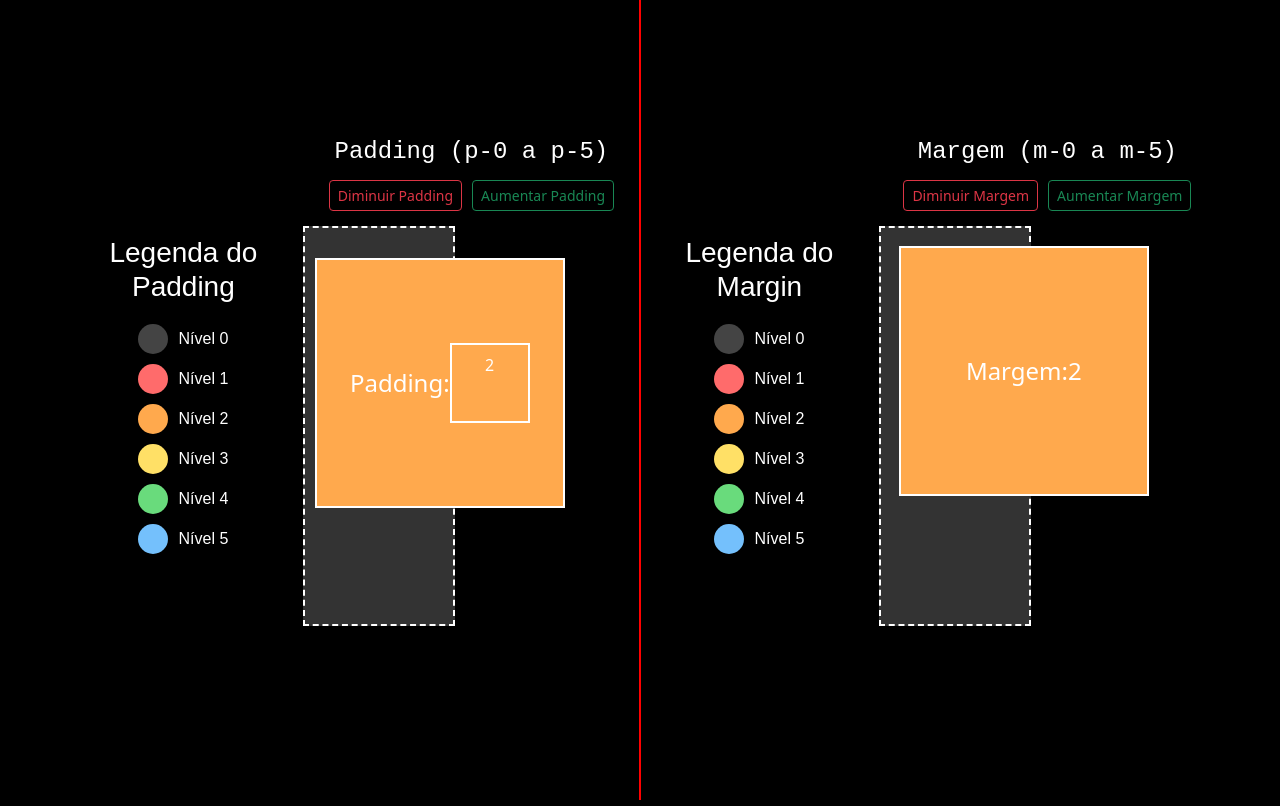
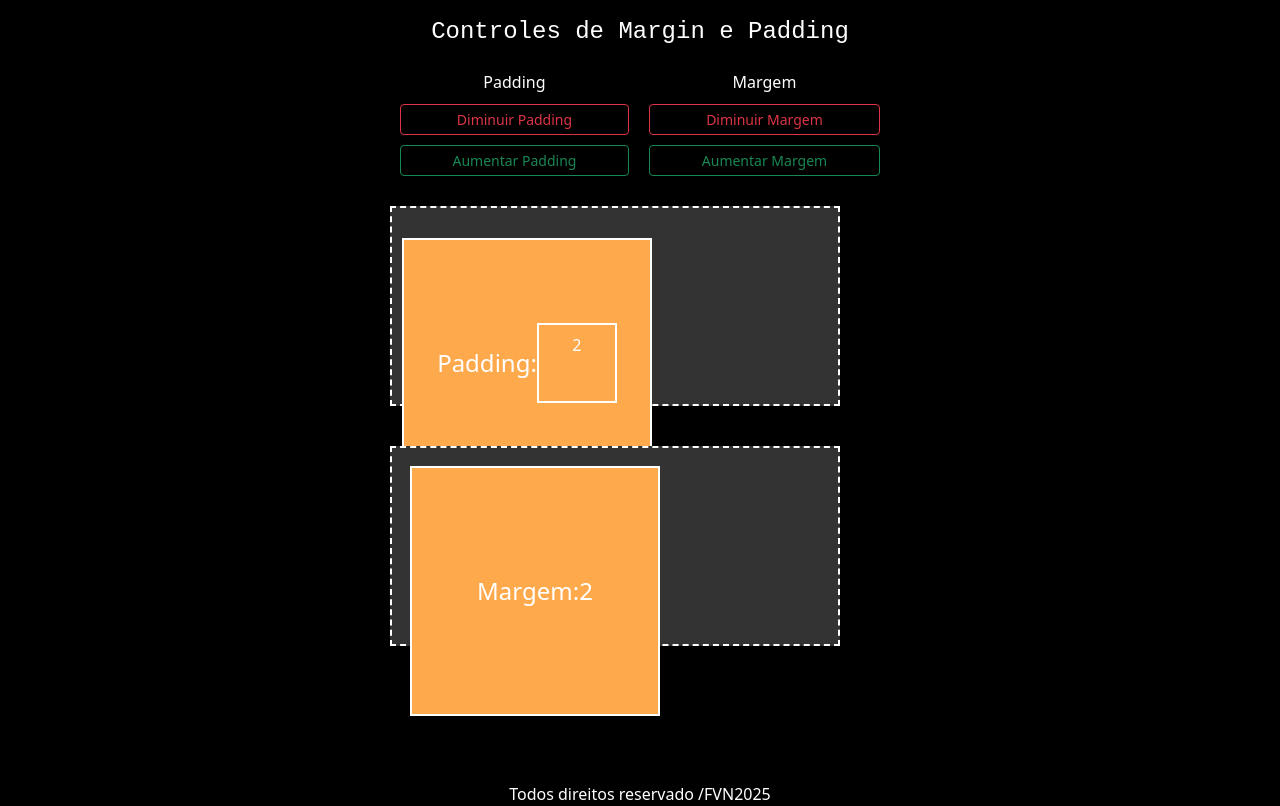
Before and after one commit to fabiovnucci/margin-e-padding, a plain HTML site: page index.2.html in a window 1280 px wide. Drawn offline with nearby package versions, Linux system fonts and the light colour scheme.

Commit message:
confirma

```diff
--- a/index.2.html
+++ b/index.2.html
@@ -18,20 +18,22 @@
             height: 100vh;
             text-align: center;
             overflow: auto;
+            flex-direction: column;
         }
 
         .area {
             display: flex;
-            justify-content: space-between;
-            /* Distribui os itens nas extremidades */
+            flex-direction: column;
             align-items: center;
-            width: 90%;
+            width: 100%;
+            max-width: 1200px;
         }
 
         .container-fundo {
             position: relative;
-            width: 45%;
-            height: 400px;
+            width: 90%;
+            max-width: 500px;
+            height: 200px;
             border: 2px dashed #fff;
             background-color: #333;
             padding: 10px;
@@ -54,20 +56,13 @@
             margin-top: 20px;
         }
 
-        .controladores {
-            display: flex;
-            justify-content: center;
-            gap: 10px;
-            margin-bottom: 15px;
-        }
-
         .titulo {
             font-family: monospace;
             font-size: 1.5rem;
             margin-bottom: 10px;
+            margin-top: 20px;
         }
 
-        /* Cores para os níveis de margem e padding */
         .nivel-0 {
             background-color: #444;
         }
@@ -93,7 +88,6 @@
             background-color: #74c0fc;
         }
 
-        /* Linha vermelha no meio */
         .linha-vermelha {
             width: 2px;
             background-color: #ff0000;
@@ -104,37 +98,6 @@
             transform: translateX(-50%);
         }
 
-        /* Legenda lateral */
-        .legenda {
-            width: 30%;
-            padding: 20px;
-            font-family: Arial, sans-serif;
-            font-size: 1rem;
-            display: flex;
-            flex-direction: column;
-            align-items: center;
-            justify-content: center;
-        }
-
-        .legenda h3 {
-            text-align: center;
-            margin-bottom: 20px;
-        }
-
-        .nivel-item {
-            display: flex;
-            align-items: center;
-            margin-bottom: 10px;
-        }
-
-        .nivel-item .cor {
-            width: 30px;
-            height: 30px;
-            border-radius: 50%;
-            margin-right: 10px;
-        }
-
-        /* Estilo dos quadrados para o padding */
         .quadrado {
             display: inline-block;
             color: white;
@@ -182,142 +145,58 @@
             background-color: #74c0fc;
         }
 
-        .setas {
-            display: flex;
-            justify-content: space-between;
-            margin-top: 20px;
+        /* Tabela */
+        table {
             width: 100%;
+            margin-bottom: 20px;
         }
 
-        .seta {
-            width: 30px;
-            height: 30px;
-            background-color: white;
-            border-radius: 50%;
-            position: relative;
+        td {
+            padding: 10px;
+            vertical-align: middle;
         }
 
-        .seta::before {
-            content: "↓";
-            font-size: 20px;
-            position: absolute;
-            top: 50%;
-            left: 50%;
-            transform: translate(-50%, -50%);
-            color: black;
-        }
-
-        .seta-0 {
-            background-color: #444;
-        }
-
-        .seta-1 {
-            background-color: #ff6b6b;
-        }
-
-        .seta-2 {
-            background-color: #ffa94d;
-        }
-
-        .seta-3 {
-            background-color: #ffe066;
-            color: #000;
-        }
-
-        .seta-4 {
-            background-color: #69db7c;
-        }
-
-        .seta-5 {
-            background-color: #74c0fc;
+        .btn-wrapper {
+            display: flex;
+            flex-direction: column;
+            gap: 10px;
         }
     </style>
 </head>
 
 <body>
     <div class="area">
-        <!-- Legenda para o Padding - Lado Esquerdo -->
-        <div class="legenda">
-            <h3>Legenda do Padding</h3>
-            <div class="nivel-item">
-                <div class="cor nivel-0"></div>
-                <span>Nível 0</span>
-            </div>
-            <div class="nivel-item">
-                <div class="cor nivel-1"></div>
-                <span>Nível 1</span>
-            </div>
-            <div class="nivel-item">
-                <div class="cor nivel-2"></div>
-                <span>Nível 2</span>
-            </div>
-            <div class="nivel-item">
-                <div class="cor nivel-3"></div>
-                <span>Nível 3</span>
-            </div>
-            <div class="nivel-item">
-                <div class="cor nivel-4"></div>
-                <span>Nível 4</span>
-            </div>
-            <div class="nivel-item">
-                <div class="cor nivel-5"></div>
-                <span>Nível 5</span>
-            </div>
-        </div>
+        <div class="text-center" style="width: 90%; max-width: 500px;">
+            <div class="titulo">Controles de Margin e Padding</div>
 
-        <!-- Linha Vermelha no Meio -->
-        <div class="linha-vermelha"></div>
-
-        <!-- Margem e Padding agora estão nas extremidades -->
-        <div class="text-center" style="width: 45%;">
-            <div class="titulo">Padding (p-0 a p-5)</div>
-            <div class="controladores">
-                <button class="btn btn-outline-danger btn-sm" onclick="alterarPadding(-1)">Diminuir Padding</button>
-                <button class="btn btn-outline-success btn-sm" onclick="alterarPadding(1)">Aumentar Padding</button>
-            </div>
+            <table>
+                <tr>
+                    <td>
+                        <div class="btn-wrapper">
+                            <div>Padding</div>
+                            <button class="btn btn-outline-danger btn-sm" onclick="alterarPadding(-1)">Diminuir
+                                Padding</button>
+                            <button class="btn btn-outline-success btn-sm" onclick="alterarPadding(1)">Aumentar
+                                Padding</button>
+                        </div>
+                    </td>
+                    <td>
+                        <div class="btn-wrapper">
+                            <div>Margem</div>
+                            <button class="btn btn-outline-danger btn-sm" onclick="alterarMargin(-1)">Diminuir
+                                Margem</button>
+                            <button class="btn btn-outline-success btn-sm" onclick="alterarMargin(1)">Aumentar
+                                Margem</button>
+                        </div>
+                    </td>
+                </tr>
+            </table>
 
             <div class="container-fundo">
                 <div id="caixaPadding" class="caixa p-2 nivel-2">
                     Padding:
                     <div id="paddingSize" class="quadrado quadrado-2">2</div>
                 </div>
-            </div>
-        </div>
-
-        <!-- Legenda para o Margin - Lado Direito -->
-        <div class="legenda">
-            <h3>Legenda do Margin</h3>
-            <div class="nivel-item">
-                <div class="cor nivel-0"></div>
-                <span>Nível 0</span>
-            </div>
-            <div class="nivel-item">
-                <div class="cor nivel-1"></div>
-                <span>Nível 1</span>
-            </div>
-            <div class="nivel-item">
-                <div class="cor nivel-2"></div>
-                <span>Nível 2</span>
-            </div>
-            <div class="nivel-item">
-                <div class="cor nivel-3"></div>
-                <span>Nível 3</span>
-            </div>
-            <div class="nivel-item">
-                <div class="cor nivel-4"></div>
-                <span>Nível 4</span>
-            </div>
-            <div class="nivel-item">
-                <div class="cor nivel-5"></div>
-                <span>Nível 5</span>
-            </div>
-        </div>
-
-        <div class="text-center" style="width: 45%;">
-            <div class="titulo">Margem (m-0 a m-5)</div>
-            <div class="controladores">
-                <button class="btn btn-outline-danger btn-sm" onclick="alterarMargin(-1)">Diminuir Margem</button>
-                <button class="btn btn-outline-success btn-sm" onclick="alterarMargin(1)">Aumentar Margem</button>
             </div>
 
             <div class="container-fundo">
@@ -330,29 +209,23 @@
         let margem = 2;
         let padding = 2;
 
-        // Função para alterar a margem e desenhar a transição
         function alterarMargin(valor) {
             const caixa = document.getElementById('caixaMargem');
             const novaMargem = Math.max(0, Math.min(5, margem + valor));
             if (novaMargem !== margem) {
-                // Remove classes anteriores
                 caixa.classList.remove(`m-${margem}`, `nivel-${margem}`);
-                // Atualiza valor
                 margem = novaMargem;
                 caixa.classList.add(`m-${margem}`, `nivel-${margem}`);
                 document.getElementById('valorMargin').innerText = margem;
             }
         }
 
-        // Função para alterar o padding e desenhar a transição
         function alterarPadding(valor) {
             const caixa = document.getElementById('caixaPadding');
             const paddingSize = document.getElementById('paddingSize');
             const novoPadding = Math.max(0, Math.min(5, padding + valor));
             if (novoPadding !== padding) {
-                // Remove classes anteriores
                 paddingSize.classList.remove(`quadrado-${padding}`);
-                // Atualiza valor
                 padding = novoPadding;
                 paddingSize.classList.add(`quadrado-${padding}`);
                 document.getElementById('paddingSize').innerText = padding;
@@ -361,6 +234,8 @@
             }
         }
     </script>
+
+    <footer class=" text-center mt-5 pt-5">Todos direitos reservado /FVN2025 </footer>
 </body>
 
 </html>
```
Also changed, not shown: index.3.html (+4 -0 lines), index.4.html (+4 -0 lines), index.5.html (+5 -0 lines), index.claude.html (+3 -0 lines), index.deepseek.2.html (+3 -0 lines), index.html (+15 -15 lines), indexx.html (+2 -0 lines), margens_paddings_bootstrap_como_usar.html (+1 -1 lines), margin_padding_abreviacao.html (+2 -1 lines).
